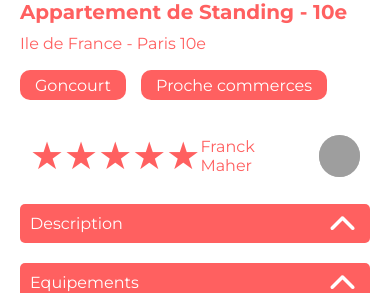
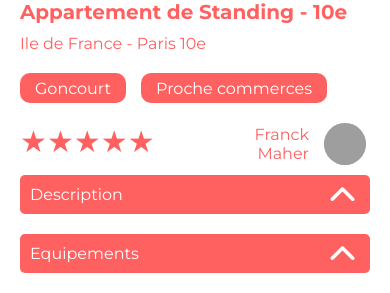
Before and after one commit to Arsonist-932/p8-kasa, a React (Create React App) app: page /logement/0979876d in a window 390 px wide. Shown: the part 388-681 px from the top of the page. Built offline with nearby package versions, Linux system fonts and the light colour scheme; grey boxes are pictures that could not be loaded.

Commit message:
Correction mise en page Profile - All Responsive

```diff
--- a/src/styles/App.css
+++ b/src/styles/App.css
@@ -185,7 +185,7 @@ nav a.active {
 .profile-content .tags-list {
   display: flex;
   gap: 15px;
-  margin: 17px 0;
+  margin: 20px 0;
 }
 .profile-content .tags-list .tag {
   display: flex;
@@ -207,17 +207,24 @@ nav a.active {
   display: flex;
   flex-direction: row-reverse;
   justify-content: space-between;
-  padding: 0 10px;
 }
 @media screen and (min-width: 767px) {
   .profile .rating {
     flex-direction: column;
+    justify-content: center;
   }
 }
 .profile .rating .host {
   display: flex;
   align-items: center;
-  gap: 10px;
+  gap: 15px;
+  width: 130px;
+  padding: 0px 4px;
+}
+@media screen and (min-width: 768px) {
+  .profile .rating .host {
+    width: 180px;
+  }
 }
 .profile .rating .host-picture {
   width: 42px;
@@ -233,11 +240,18 @@ nav a.active {
   border-radius: 50px;
   background: #c4c4c4;
   object-fit: cover;
-  width: 100%;
-  height: 100%;
+  width: 42px;
+  height: 42px;
+}
+@media screen and (min-width: 767px) {
+  .profile .rating .host-picture img {
+    width: 70px;
+    height: 70px;
+  }
 }
 .profile .rating .host p {
   color: #ff6060;
+  text-align: end;
 }
 @media screen and (min-width: 767px) {
   .profile .rating .host p {
@@ -262,7 +276,6 @@ nav a.active {
 }
 
 .rating-item {
-  margin: 15px 0;
   display: flex;
   justify-content: flex-end;
 }
@@ -277,7 +290,13 @@ nav a.active {
 
 .star-filled,
 .star-empty {
-  font-size: 38px;
+  font-size: 30px;
+}
+@media screen and (min-width: 767px) {
+  .star-filled,
+  .star-empty {
+    font-size: 40px;
+  }
 }
 
 .footer-content {
--- a/src/styles/components/_Profile.scss
+++ b/src/styles/components/_Profile.scss
@@ -29,7 +29,7 @@
     .tags-list {
       display: flex;
       gap: 15px;
-      margin: 17px 0;
+      margin: 20px 0;
 
       .tag {
         display: flex;
@@ -53,16 +53,22 @@
     display: flex;
     flex-direction: row-reverse;
     justify-content: space-between;
-    padding: 0 10px;
 
     @media screen and (min-width: 767px) {
       flex-direction: column;
+      justify-content: center;
     }
 
     .host {
       display: flex;
       align-items: center;
-      gap: 10px;
+      gap: 15px;
+      width: 130px;
+      padding: 0px 4px;
+
+      @media screen and (min-width: 768px) {
+        width: 180px;
+      }
 
       &-picture {
         width: 42px;
@@ -76,13 +82,19 @@
           border-radius: 50px;
           background: #c4c4c4;
           object-fit: cover;
-          width: 100%;
-          height: 100%;
+          width: 42px;
+          height: 42px;
+          @media screen and (min-width: 767px) {
+            width: 70px;
+            height: 70px;
+          }
         }
       }
 
       p {
         color: #ff6060;
+        text-align: end;
+
         @media screen and (min-width: 767px) {
           font-size: 20px;
         }
--- a/src/styles/components/_Rating.scss
+++ b/src/styles/components/_Rating.scss
@@ -4,7 +4,6 @@
   flex-wrap: wrap;
 }
 .rating-item {
-  margin: 15px 0;
   display: flex;
   justify-content: flex-end;
 }
@@ -19,5 +18,9 @@
 
 .star-filled,
 .star-empty {
-  font-size: 38px;
+  font-size: 30px;
+
+  @media screen and (min-width: 767px) {
+    font-size: 40px;
+  }
 }
```
Also changed, not shown: 1 other file (tests, documents, lock files or other folders).
